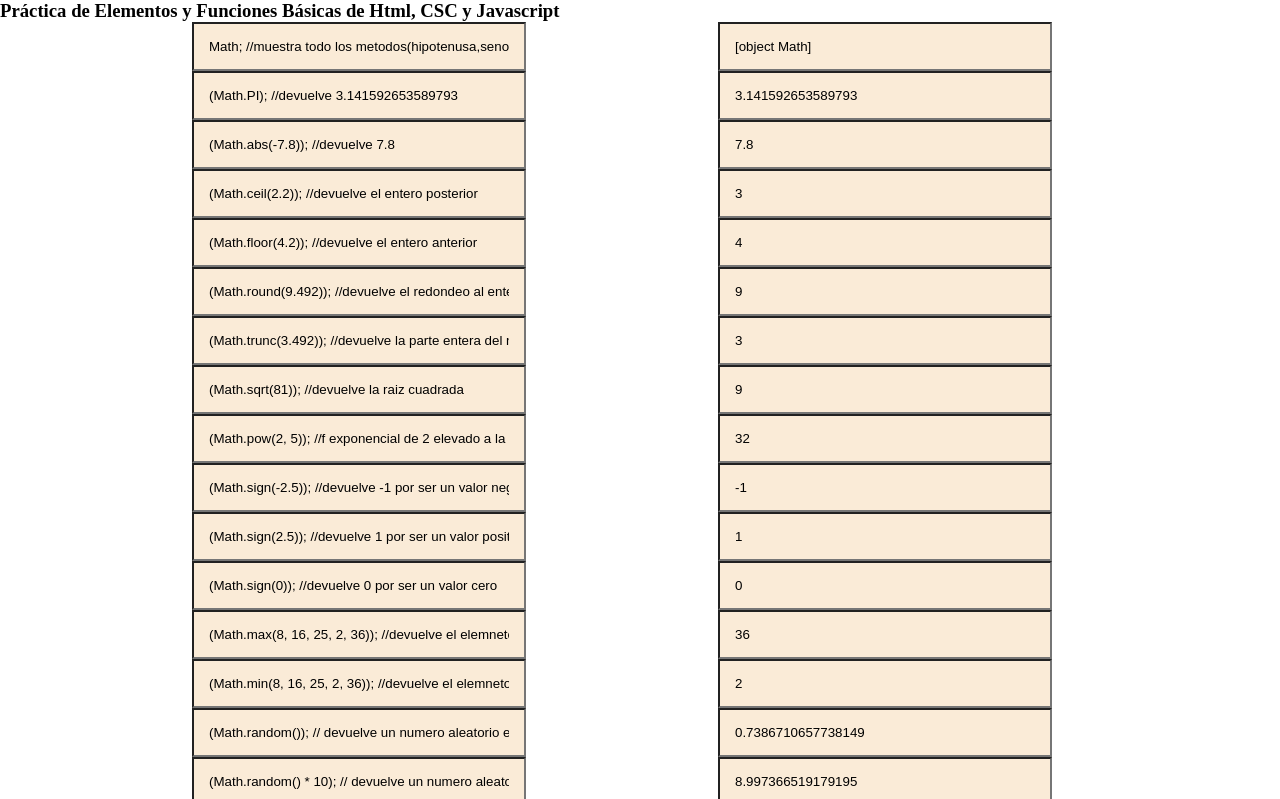
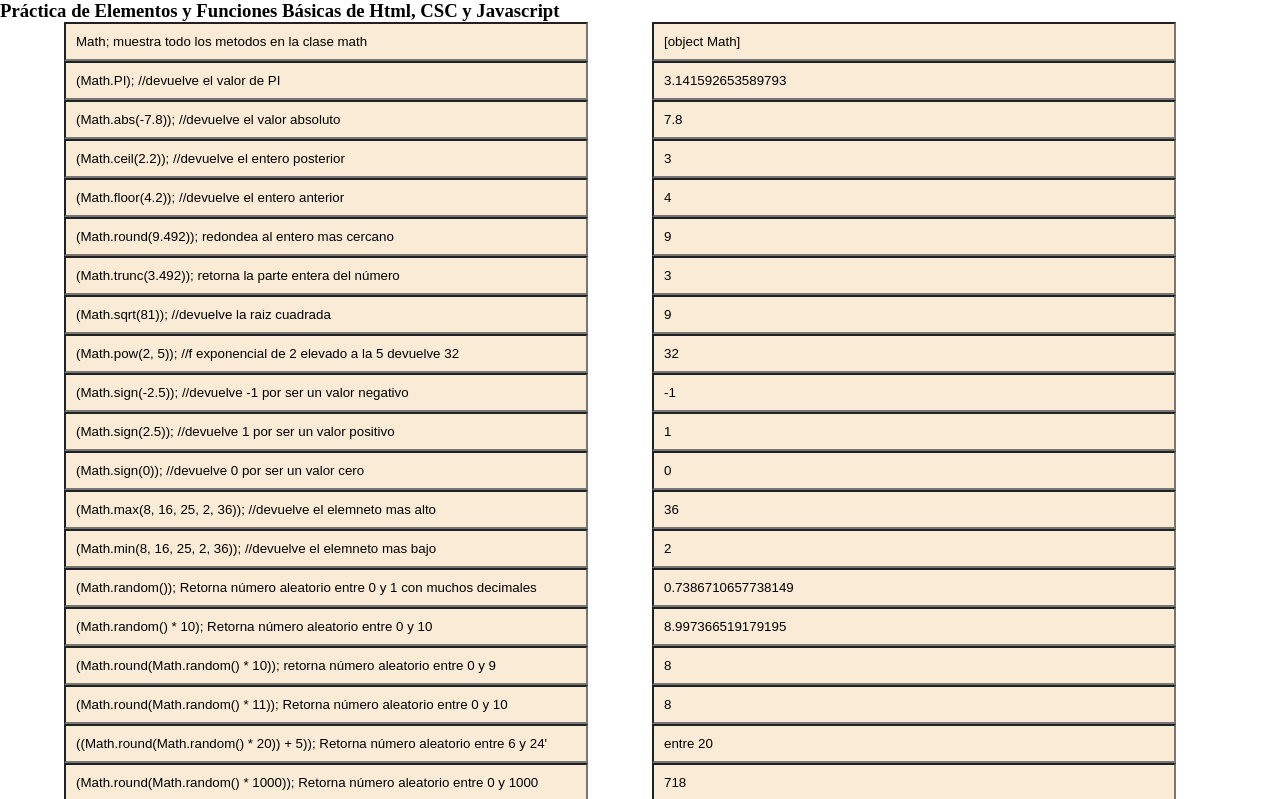
Before and after one commit to Luis-Alberto-Espinoza/funciones_Basicas_De_Javascript, a plain HTML site: page index.html in a window 1280 px wide. Both pictures are taken after a click on the button "Ver Clase => MATH". Shown: the top 799 px of the page. Drawn offline with Linux system fonts and the light colour scheme.

Commit message:
Se Arregla la funcion Math

```diff
--- a/js/metodosprimitivos.js
+++ b/js/metodosprimitivos.js
@@ -60,20 +60,20 @@ function math() {
     //Objeto math
     let arrayMath = [];
 
-    arrayMath.push('Math; //muestra todo los metodos(hipotenusa,seno, coseno, tangente) en la clase math');
+    arrayMath.push('Math; muestra todo los metodos en la clase math');
     arrayMath.push(Math); //muestra todo los metodos(hipotenusa,seno, coseno, tangente) en la clase math
-    arrayMath.push('(Math.PI); //devuelve 3.141592653589793');
+    arrayMath.push('(Math.PI); //devuelve el valor de PI');
     arrayMath.push(Math.PI); //devuelve 3.141592653589793
-    arrayMath.push('(Math.abs(-7.8)); //devuelve 7.8');
+    arrayMath.push('(Math.abs(-7.8)); //devuelve el valor absoluto');
     arrayMath.push(Math.abs(-7.8)); //devuelve 7.8
     arrayMath.push('(Math.ceil(2.2)); //devuelve el entero posterior');
     arrayMath.push(Math.ceil(2.2)); //devuelve el entero posterior  8
     arrayMath.push('(Math.floor(4.2)); //devuelve el entero anterior');
     arrayMath.push(Math.floor(4.2)); //devuelve el entero anterior  7
-    arrayMath.push('(Math.round(9.492)); //devuelve el redondeo al entero mas cercano');
+    arrayMath.push('(Math.round(9.492)); redondea al entero mas cercano');
     arrayMath.push(Math.round(9.492)); //devuelve el redondeo al entero mas cercano 7
-    arrayMath.push('(Math.trunc(3.492)); //devuelve la parte entera del numero ');
-    arrayMath.push(Math.trunc(3.492)); //devuelve la parte entera del numero
+    arrayMath.push('(Math.trunc(3.492)); retorna la parte entera del número');
+    arrayMath.push(Math.trunc(3.492)); //devuelve la parte entera del número
 
     arrayMath.push('(Math.sqrt(81)); //devuelve la raiz cuadrada');
     arrayMath.push(Math.sqrt(81)); //devuelve la raiz cuadradas que es 9
@@ -93,20 +93,20 @@ function math() {
     arrayMath.push(Math.min(8, 16, 25, 2, 36)); //devuelve el elemneto mas bajo
 
 
-    arrayMath.push('(Math.random()); // devuelve un numero aleatorio entre 0 y 1 con muchos decimales ');
-    arrayMath.push(Math.random()); // devuelve un numero aleatorio entre 0 y 1 con muchos decimales
-    arrayMath.push('(Math.random() * 10); // devuelve un numero aleatorio entre 0 y 10');
-    arrayMath.push(Math.random() * 10); // devuelve un numero aleatorio entre 0 y 10
-    //(Objeto math. redondea(Objeto math. un numero aleatorio) * entre 0 y ....)
-    arrayMath.push('(Math.round(Math.random() * 10)); // devuelve un numero aleatorio entre 0 y 9');
-    arrayMath.push(Math.round(Math.random() * 10)); // devuelve un numero aleatorio entre 0 y 9
-    arrayMath.push('(Math.round(Math.random() * 11)); // devuelve un numero aleatorio entre 0 y 10');
-    arrayMath.push(Math.round(Math.random() * 11)); // devuelve un numero aleatorio entre 0 y 10
+    arrayMath.push('(Math.random()); Retorna número aleatorio entre 0 y 1 con muchos decimales');
+    arrayMath.push(Math.random()); // devuelve un número aleatorio entre 0 y 1 con muchos decimales
+    arrayMath.push('(Math.random() * 10); Retorna número aleatorio entre 0 y 10');
+    arrayMath.push(Math.random() * 10); // devuelve un número aleatorio entre 0 y 10
+    //(Objeto math. redondea(Objeto math. un número aleatorio) * entre 0 y ....)
+    arrayMath.push('(Math.round(Math.random() * 10)); retorna número aleatorio entre 0 y 9');
+    arrayMath.push(Math.round(Math.random() * 10)); // devuelve un número aleatorio entre 0 y 9
+    arrayMath.push('(Math.round(Math.random() * 11)); Retorna número aleatorio entre 0 y 10');
+    arrayMath.push(Math.round(Math.random() * 11)); // devuelve un número aleatorio entre 0 y 10
     //
-    arrayMath.push('("entre " + ((Math.round(Math.random() * 20)) + 5)); // devuelve un numero aleatorio entre 6 y 24');
-    arrayMath.push("entre " + ((Math.round(Math.random() * 20)) + 5)); // devuelve un numero aleatorio entre 6 y 24
-    arrayMath.push('(Math.round(Math.random() * 1000)); // devuelve un numero aleatorio entre 0 y 1000');
-    arrayMath.push(Math.round(Math.random() * 1000)); // devuelve un numero aleatorio entre 0 y 1000
+    arrayMath.push("((Math.round(Math.random() * 20)) + 5)); Retorna número aleatorio entre 6 y 24'");
+    arrayMath.push("entre " + ((Math.round(Math.random() * 20)) + 5)); // devuelve un número aleatorio entre 6 y 24
+    arrayMath.push('(Math.round(Math.random() * 1000)); Retorna número aleatorio entre 0 y 1000');
+    arrayMath.push(Math.round(Math.random() * 1000)); // devuelve un número aleatorio entre 0 y 1000
 
     const paraMostrarEjemplo = document.getElementById('divEjemploMath');
     const paraMostrarEjercicio = document.getElementById('divEjerMathResultado');
--- a/style/styleindex.css
+++ b/style/styleindex.css
@@ -107,10 +107,10 @@ tr:hover {
 }
 
 .mostrarNavigator {
-    margin-left: 15%;
+    margin-left: 5%;
     background-color: antiquewhite;
-    width: 300px;
-    padding: 15px;
+    width: 500px;
+    padding: 10px;
 }
 .ejercicio{
     padding: 12px;
```
